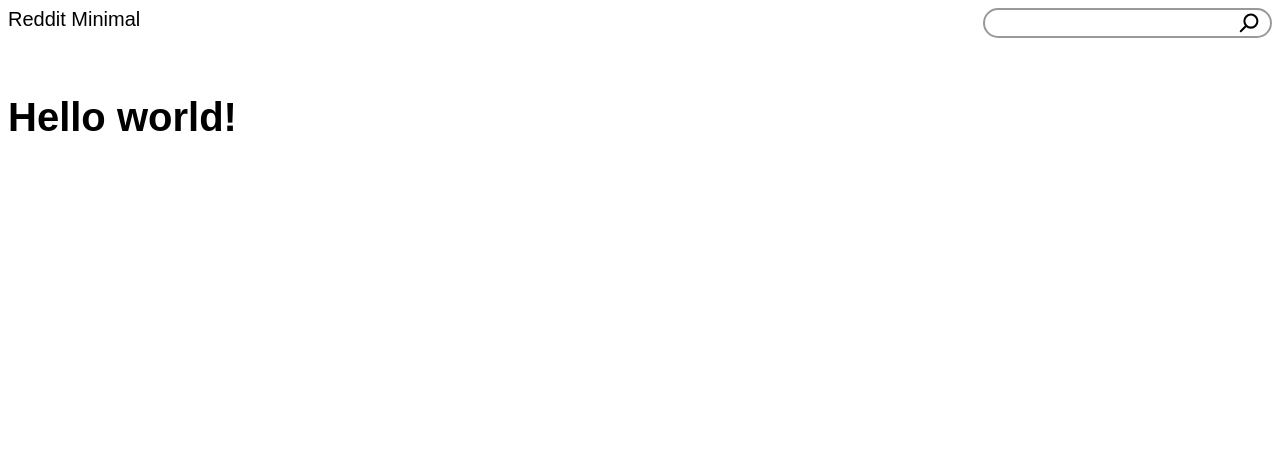
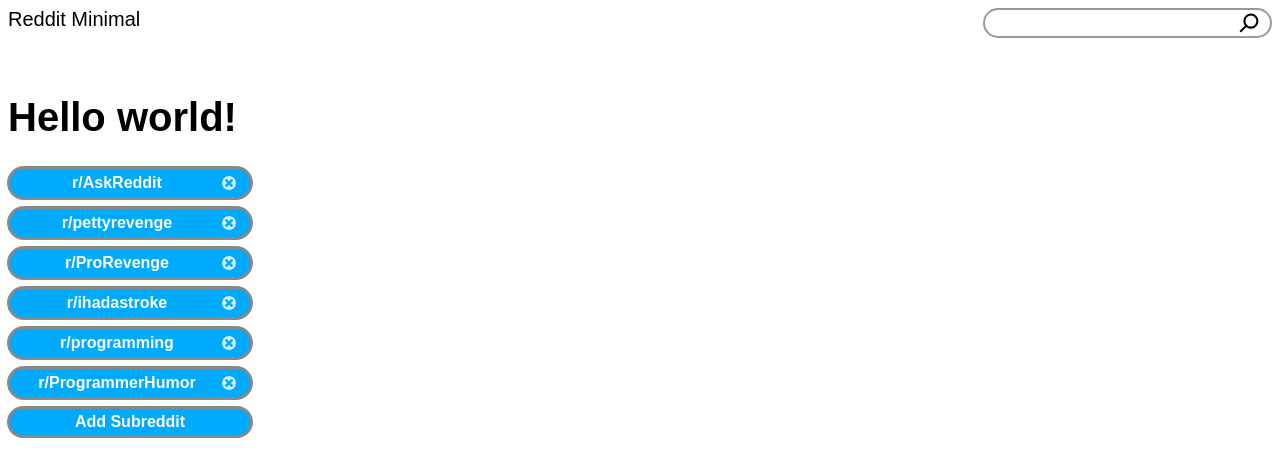
Before and after one commit to DoelJavid/reddit-client, a React (Vite) app: page / in a window 1280 px wide. Shown: the top 476 px of the page. Built offline with nearby package versions, Linux system fonts and the light colour scheme.

Commit message:
feat: Implemented subreddits

```diff
--- a/src/App.jsx
+++ b/src/App.jsx
@@ -1,4 +1,5 @@
 import Header from "./components/Header.jsx";
+import Subreddits from "./features/subreddits/Subreddits.jsx";
 
 /**
   The root component for the application.
@@ -10,6 +11,11 @@
     <>
       <Header />
       <h1>Hello world!</h1>
+      <Subreddits topics={[
+        "r/foo",
+        "r/bar",
+        "r/baz"
+      ]} />
     </>
   );
 }
--- /dev/null
+++ b/src/features/subreddits/SubredditAddButton.jsx
@@ -0,0 +1,70 @@
+import { useState } from "react";
+
+/**
+  Basic utility for creating subreddit buttons.
+
+  @param {Object} props
+  @param {string} props.topic
+  @param {boolean} props.selected
+  @param {(input: string) => void} props.onSubmit
+  @returns JSX.Element
+*/
+function SubredditAddButton({onSubmit}) {
+  const [active, setActive] = useState(false);
+  const [subredditName, setSubredditName] = useState("r/");
+
+  if (active) {
+    const unfocusButton = () => {
+      setSubredditName("r/");
+      setActive(false);
+    };
+
+    return (
+      <input
+        className="subreddit-add-input"
+        type="text"
+        name="subredditInput"
+        defaultValue="r/"
+        value={subredditName}
+        autoFocus
+
+        onChange={e => {
+          const { value } = e.target;
+          const subredditPattern = /^r\/[a-zA-Z0-9]{0,21}$/;
+
+          if (subredditPattern.test(value)) {
+            setSubredditName(value);
+          }
+        }}
+        onKeyDown={e => {
+          const { value } = e.target;
+          const blankSubredditPattern = /^r?\/?$/;
+
+          switch (e.key) {
+          case "Enter":
+            if (!blankSubredditPattern.test(value)) {
+              onSubmit(value);
+            }
+
+          case "Escape":
+            e.preventDefault();
+            unfocusButton();
+          default:
+          }
+        }}
+        onBlur={unfocusButton}
+      />
+    );
+  } else {
+    return (
+      <input
+        className="subreddit-add-btn"
+        type="button"
+        value="Add Subreddit"
+        onClick={() => setActive(true)}
+      />
+    );
+  }
+}
+
+export default SubredditAddButton;
--- /dev/null
+++ b/src/features/subreddits/SubredditButton.jsx
@@ -0,0 +1,32 @@
+
+/**
+  Basic utility for creating subreddit buttons.
+
+  @param {Object} props
+  @param {string} props.topic
+  @param {boolean} props.selected
+  @param {(e: ClickEvent) => void} props.onSelectClick
+  @param {(e: ClickEvent) => void} props.onRemoveClick
+  @returns JSX.Element
+*/
+function SubredditButton({topic, selected, onSelectClick, onRemoveClick}) {
+  return (
+    <div className={"subreddit-btn-base" + (selected ? " selected" : "")}>
+      <button
+        className="subreddit-btn"
+        onClick={onSelectClick}
+      >
+        {topic}
+      </button>
+      <button
+        className="subreddit-remove-btn"
+        aria-label="Remove topic."
+        onClick={onRemoveClick}
+      >
+        <img src="/public/icons/remove-subreddit.svg"/>
+      </button>
+    </div>
+  );
+}
+
+export default SubredditButton;
--- /dev/null
+++ b/src/features/subreddits/Subreddits.jsx
@@ -0,0 +1,45 @@
+import { useState } from "react";
+import { useSelector, useDispatch } from "react-redux";
+import SubredditButton from "./SubredditButton.jsx";
+import SubredditAddButton from "./SubredditAddButton.jsx";
+import {
+  addTopic,
+  removeTopic,
+  selectTopic,
+  getTopics,
+  getSelectedTopic
+} from "./subredditsSlice.js";
+
+/**
+  Basic list component containing all subreddits.
+
+  @param {Object} props
+  @param {string[]} props.topics
+  @returns {JSX.element}
+*/
+function Subreddits() {
+  const [addingTopic, setAddingTopic] = useState(false);
+  const dispatch = useDispatch();
+  const topics = useSelector(getTopics);
+  const selectedTopic = useSelector(getSelectedTopic);
+
+  return (
+    <div className="topics-list">
+      {topics && topics.map((topic, idx) =>
+        <SubredditButton
+          key={`topic_${idx}_${topic}`}
+          topic={topic}
+          selected={topic === selectedTopic}
+          onSelectClick={e => {
+            dispatch(selectTopic(topic));
+          }}
+          onRemoveClick={e => dispatch(removeTopic(topic))}
+        />
+      )}
+
+      <SubredditAddButton onSubmit={input => dispatch(addTopic(input))} />
+    </div>
+  );
+}
+
+export default Subreddits;
--- /dev/null
+++ b/src/features/subreddits/subredditsSlice.js
@@ -0,0 +1,126 @@
+import { createSlice } from "@reduxjs/toolkit";
+
+const initialState = {
+  selectedTopic: null,
+  topics: [
+    "r/AskReddit",
+    "r/pettyrevenge",
+    "r/ProRevenge",
+    "r/ihadastroke",
+    "r/programming",
+    "r/ProgrammerHumor"
+  ]
+};
+
+/**
+  For use in a call to the redux `dispatch()` function. Adds the given topic
+  within the list of topics.
+
+  @param {string} topic
+  @returns {{
+    type: string,
+    payload: string
+  }}
+*/
+export const addTopic = (topic) => ({
+  type: "subreddits/addTopic",
+  payload: topic
+});
+
+/**
+  For use in a call to the redux `dispatch()` function. Removes the topic with
+  the given name.
+
+  @param {string} topic
+  @returns {{
+    type: string,
+    payload: string
+  }}
+*/
+export const removeTopic = (topic) => ({
+  type: "subreddits/removeTopic",
+  payload: topic
+});
+
+/**
+  For use in a call to the redux `dispatch()` function. Sets the currently
+  selected topic to the given topic.
+
+  @param {string} topic
+  @returns {{
+    type: string,
+    payload: string
+  }}
+*/
+export const selectTopic = (topic) => ({
+  type: "subreddits/selectTopic",
+  payload: topic
+})
+
+/**
+  A selector to be used with the redux `useSelector()` hook. Selects all
+  topics within the topic list.
+*/
+export const getTopics = (state) => state.subreddits.topics;
+
+/**
+  A selector to be used with the redux `useSelector()` hook. Selects the
+  currently selected topic.
+*/
+export const getSelectedTopic = (state) => state.subreddits.selectedTopic;
+
+export const subredditsSlice = createSlice({
+  name: "subreddits",
+  initialState,
+  reducers: {
+    /**
+      Action defiinition for `addTopic()`.
+
+      @param {Object} state
+      @param {{
+        payload: string;
+      }} action
+    */
+    addTopic: (state, { payload }) => {
+      const repeatIdx = state.topics.findIndex(query => query ===
+        payload);
+
+      if (repeatIdx !== -1) {
+        state.topics.splice(repeatIdx, 1);
+        state.topics.push(payload);
+      } else {
+        state.topics.push(payload);
+      }
+    },
+
+    /**
+      Action defiinition for `removeTopic()`.
+
+      @param {Object} state
+      @param {{
+        payload: string;
+      }} action
+    */
+    removeTopic: (state, { payload }) => {
+      const idx = state.topics.findIndex(query => query === payload);
+
+      if (idx !== -1) {
+        state.topics.splice(idx, 1);
+      }
+    },
+
+    /**
+      Action defiinition for `selectTopic()`.
+
+      @param {Object} state
+      @param {{
+        payload: string;
+      }} action
+    */
+    selectTopic: (state, { payload }) => {
+      state.selectedTopic = payload
+    }
+  }
+});
+
+export default subredditsSlice.reducer;
--- a/src/store.js
+++ b/src/store.js
@@ -1,8 +1,10 @@
 import { configureStore, combineReducers } from "@reduxjs/toolkit";
 import searchReducer from "./features/search/searchSlice.js";
+import subredditsReducer from "./features/subreddits/subredditsSlice.js";
 
 const rootReducer = combineReducers({
-  search: searchReducer
+  search: searchReducer,
+  subreddits: subredditsReducer
 });
 
 export function setupStore(preloadedState) {
--- a/src/styles.css
+++ b/src/styles.css
@@ -87,3 +87,117 @@
 .search-query-entry:hover {
   text-decoration: underline;
 }
+
+/* Subreddit List Styles */
+
+.subreddit-btn-base,
+.subreddit-add-btn,
+.subreddit-add-input {
+  --topic-bg: #0af;
+  --topic-border-color: #fff0;
+  --topic-hover-bg: #4cf;
+
+  display: flex;
+  flex-flow: row nowrap;
+  width: 240px;
+  margin: 2px;
+  padding: 4px 8px;
+  font-size: 0.8rem;
+  font-weight: bold;
+  font-family: inherit;
+  text-align: center;
+  background-color: var(--topic-bg);
+  color: #fff;
+  border: none;
+  box-shadow:
+    0 0 0 2px var(--topic-border-color),
+    0 0 0 3px #0007;
+  border-radius: 1rem;
+  cursor: pointer;
+}
+
+.subreddit-btn-base.selected,
+.subreddit-btn-base:focus-within {
+  --topic-border-color: #fff;
+}
+
+.subreddit-btn-base:has(.subreddit-btn:hover:not(:active)),
+.subreddit-add-btn:hover:not(:active) {
+  background-color: var(--topic-hover-bg)
+}
+
+.subreddit-add-input {
+  background-color: #fff;
+  color: #000;
+  box-shadow: 0 0 0 3px #0007;
+  cursor: text;
+}
+
+.subreddit-btn {
+  width: 100%;
+  height: auto;
+  background: none;
+  color: inherit;
+  border: none;
+  outline: none;
+  font-size: inherit;
+  font-weight: bold;
+  font-family: inherit;
+  cursor: pointer;
+}
+
+.subreddit-remove-btn {
+  background: none;
+  border: none;
+  opacity: 80%;
+  cursor: pointer;
+}
+
+.subreddit-remove-btn:hover,
+.subreddit-remove-btn:focus {
+  outline: none;
+  opacity: 100%;
+}
+
+.subreddit-remove-btn:active {
+  opacity: 60%;
+}
+
+.subreddit-remove-btn>img {
+  width: 100%;
+  height: 100%;
+}
+
+.topics-list {
+  display: flex;
+  flex-flow: column nowrap;
+  gap: 8px;
+  max-width: 240px;
+}
+
+.topic {
+  --topic-bg: #0af;
+  --topic-hover-bg: #4cf;
+  --topic-active-bg: #08e;
+
+  width: 240px;
+  padding: 4px 8px;
+  font-size: 0.8rem;
+  text-align: right;
+  background-color: var(--topic-bg);
+  border: 2px solid #fff0;
+  border-radius: 1rem;
+}
+
+.topic:focus {
+  border: 2px solid #fff;
+  outline: 2px solid var(--topic-bg);
+}
+
+.topic:hover {
+  background-color: var(--topic-hover-bg);
+}
+
+.topic:active {
+  background-color: var(--topic-active-bg);
+}
```
Also changed, not shown: public/icons/remove-subreddit.svg (added), 1 other file (tests, documents, lock files or other folders).
